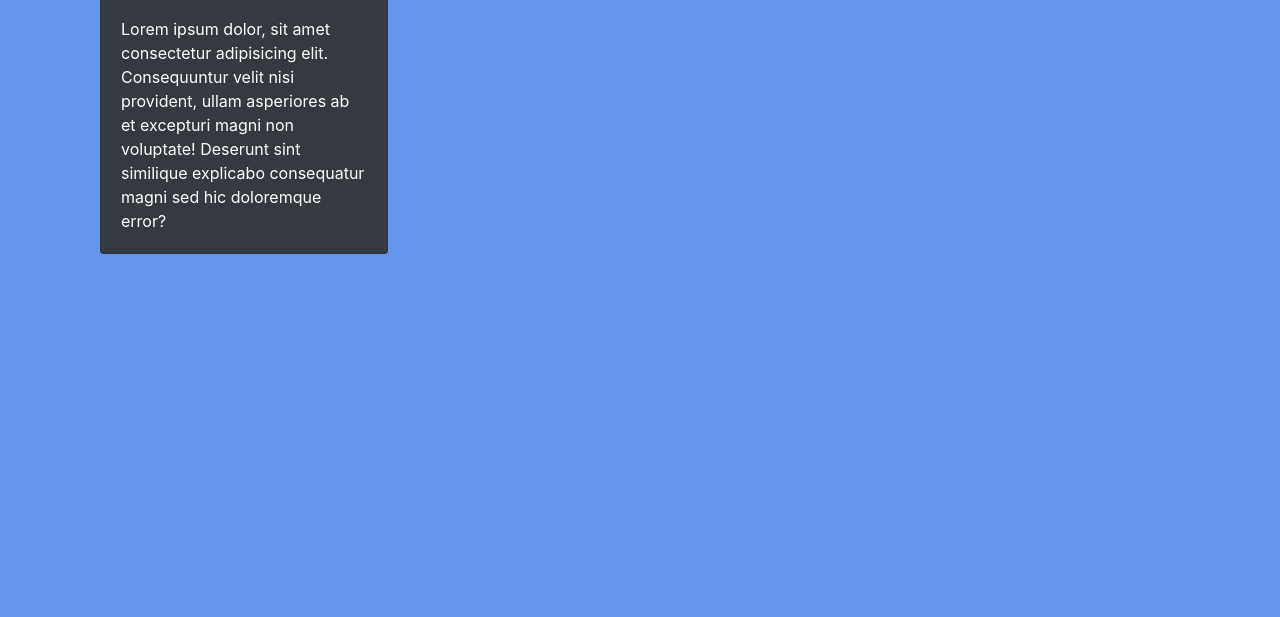
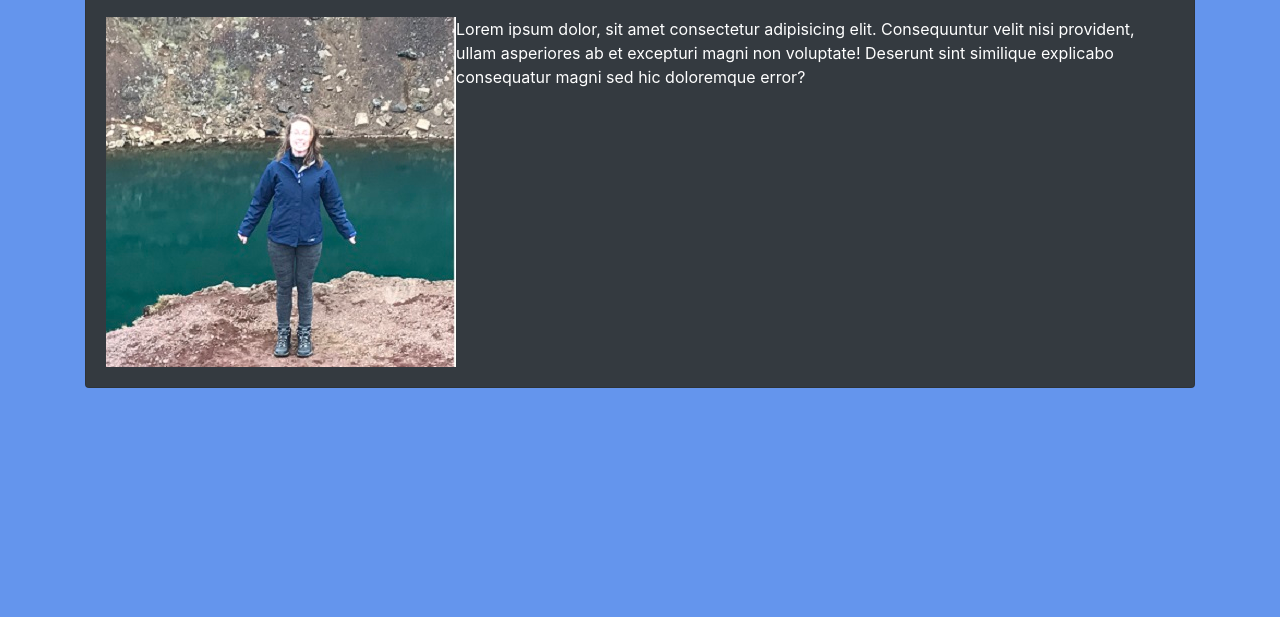
Before and after one commit to marenhamby/responsive-portfolio, a plain HTML site: page index.html in a window 1280 px wide. Shown: the part 183-800 px from the top of the page. Drawn offline with nearby package versions, Linux system fonts and the light colour scheme.

Commit message:
adjusted size of cards on contact and index and inserted picture to left align for index file

```diff
--- a/index.html
+++ b/index.html
@@ -31,23 +31,20 @@
             </div>
         </nav>
         <div class="container">
-            <div class="container">
-                <div class="card text-white bg-dark mb-3" style="max-width: 18rem;">
-                    <h1 class="card-header">About Me</h1>
-                    <div class="card-body">
-                        <p class="card-text">Lorem ipsum dolor, sit amet consectetur
+
+            <div class="card text-white bg-dark mb-3" style="max-width: auto;">
+                <h1 class="card-header">About Me</h1>
+                <div class="card-body">
+                    <img src="Assets/IMG_0465.JPG" alt="photo of Maren in Iceland" class="float-left">
+                    <p class="card-text">Lorem ipsum dolor, sit amet consectetur
                             adipisicing elit. Consequuntur velit nisi provident, ullam
                             asperiores ab et excepturi magni non voluptate! Deserunt
                             sint similique explicabo consequatur magni sed hic
                             doloremque error?</p>
-                    </div>
+                </div>
 
-                </div>
             </div>
-
         </div>
-
-
     </body>
 
 </html>
```
Also changed, not shown: contact.html (+1 -1 lines).
